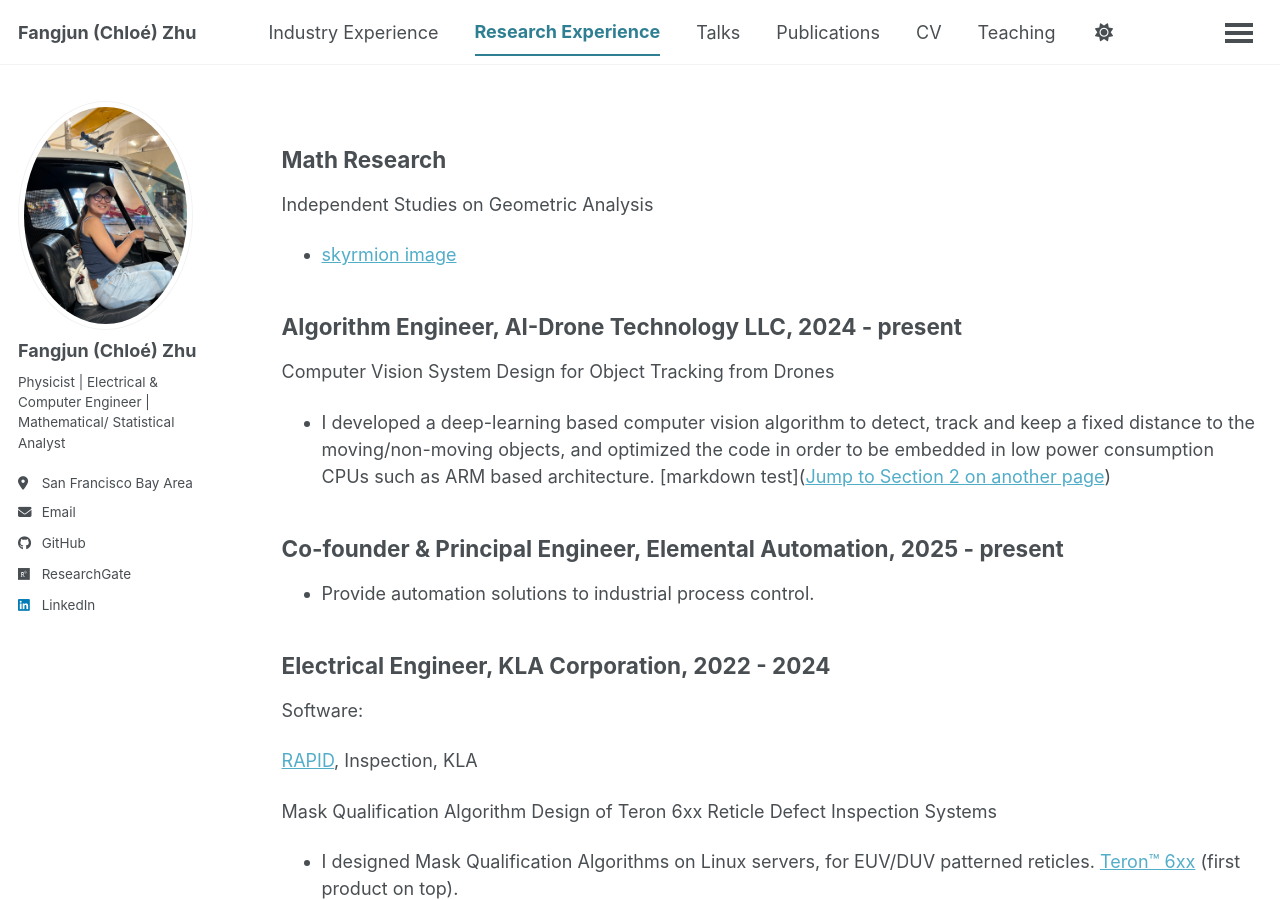
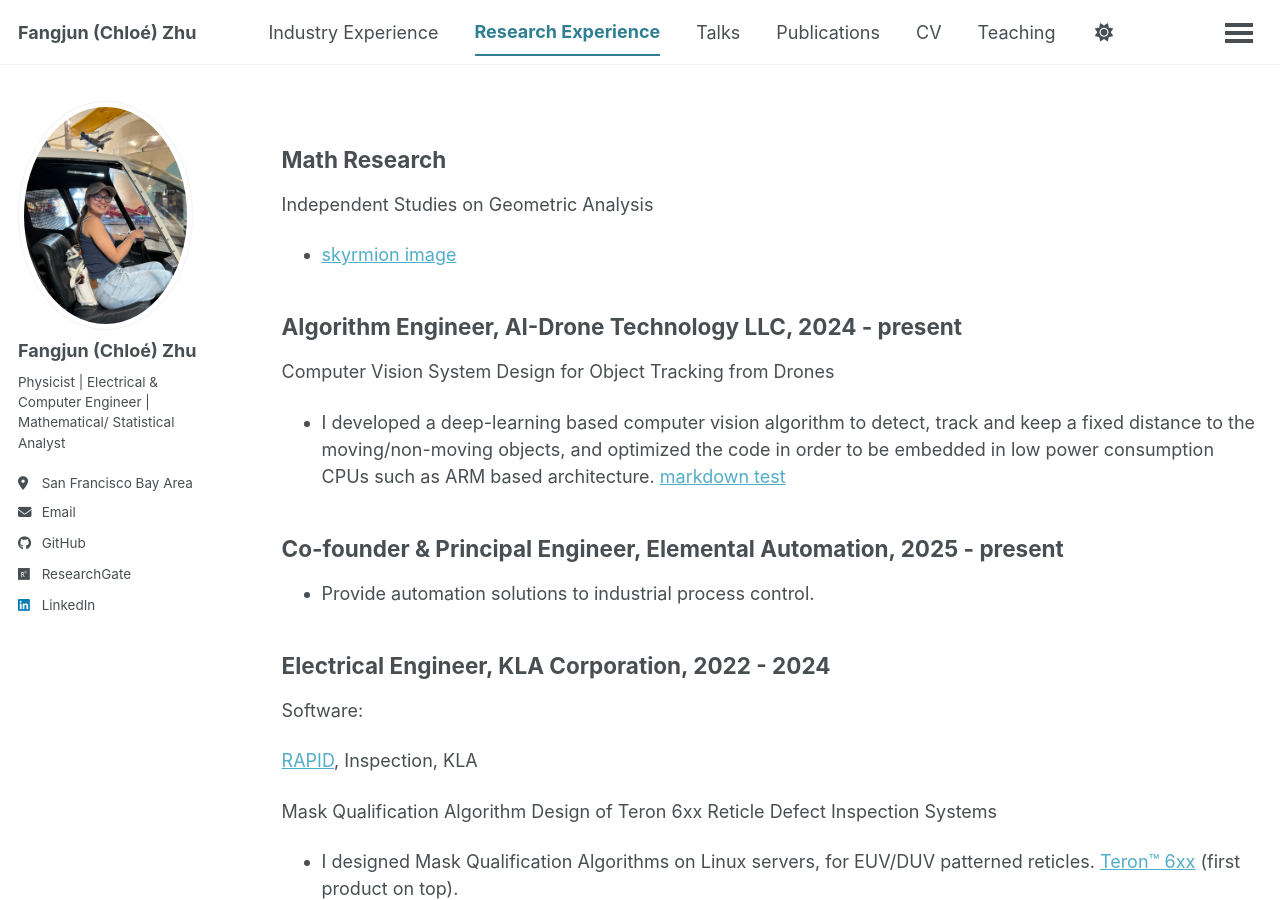
Before and after one commit to ChloeZhu1/ChloeZhu1.github.io, a Jekyll site: the page built from _pages/research-experience.md, in a window 1280 px wide and 900 px high. Built offline with Jekyll 4.4.1, drawn with Linux system fonts in a browser that asks for light colours; a script bundle is joined from its source files by our own code; library files that are not in the unit come from our copies; some of the changed lines change nothing that is shown.

Commit message:
Update research-experience.md

```diff
--- a/_pages/research-experience.md
+++ b/_pages/research-experience.md
@@ -16,7 +16,7 @@
 
 ## Algorithm Engineer, AI-Drone Technology LLC, 2024 - present
 Computer Vision System Design for Object Tracking from Drones
-* I developed a deep-learning based computer vision algorithm to detect, track and keep a fixed distance to the moving/non-moving objects, and optimized the code in order to be embedded in low power consumption CPUs such as ARM based architecture. [markdown test](<a href="math.html#section2">Jump to Section 2 on another page</a>)
+* I developed a deep-learning based computer vision algorithm to detect, track and keep a fixed distance to the moving/non-moving objects, and optimized the code in order to be embedded in low power consumption CPUs such as ARM based architecture. [markdown test](https://chloezhu1.github.io/research-experience/math.html#proj2)
 
 ## Co-founder & Principal Engineer, Elemental Automation, 2025 - present
 * Provide automation solutions to industrial process control.
```
